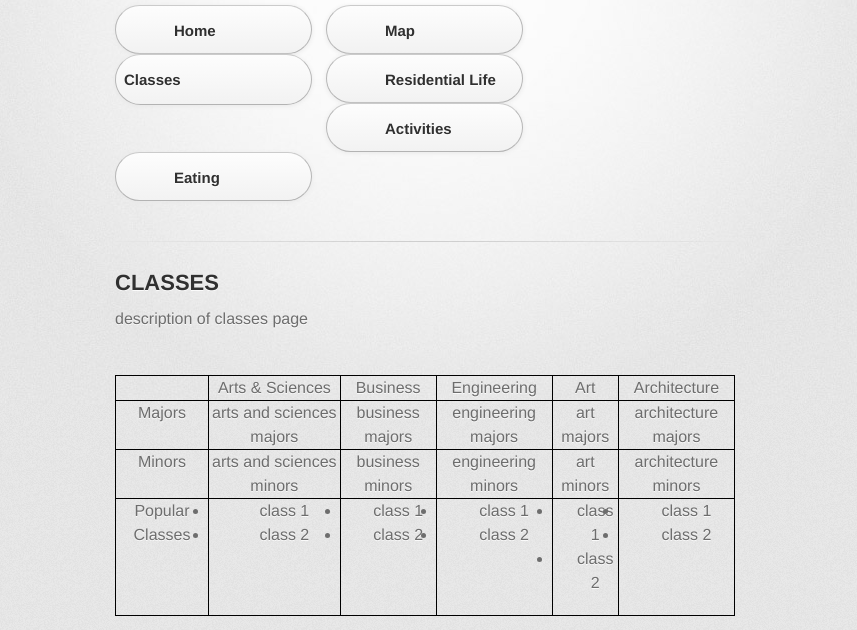
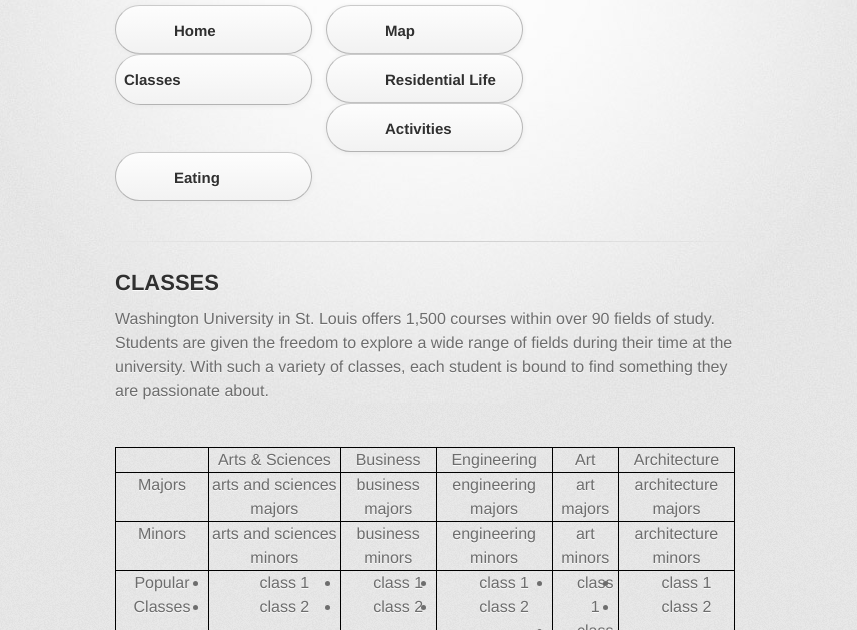
Before and after one commit to marisachao/questionanswer, a plain HTML site: page classes.html in a window 1280 px wide. Shown: the part 170-800 px from the top of the page, without its empty margins (215-1072 px from the left). Drawn offline with Linux system fonts and the light colour scheme; a web font is replaced by a local one.

Commit message:
Update classes.html
class description

```diff
--- a/classes.html
+++ b/classes.html
@@ -37,7 +37,7 @@
 
         <section id="classes">
           <h2>CLASSES</h2>
-          <p>description of classes page</p>
+          <p>Washington University in St. Louis offers 1,500 courses within over 90 fields of study. Students are given the freedom to explore a wide range of fields during their time at the university. With such a variety of classes, each student is bound to find something they are passionate about.</p>
         </section>
 
         <section id="main_content">
```
